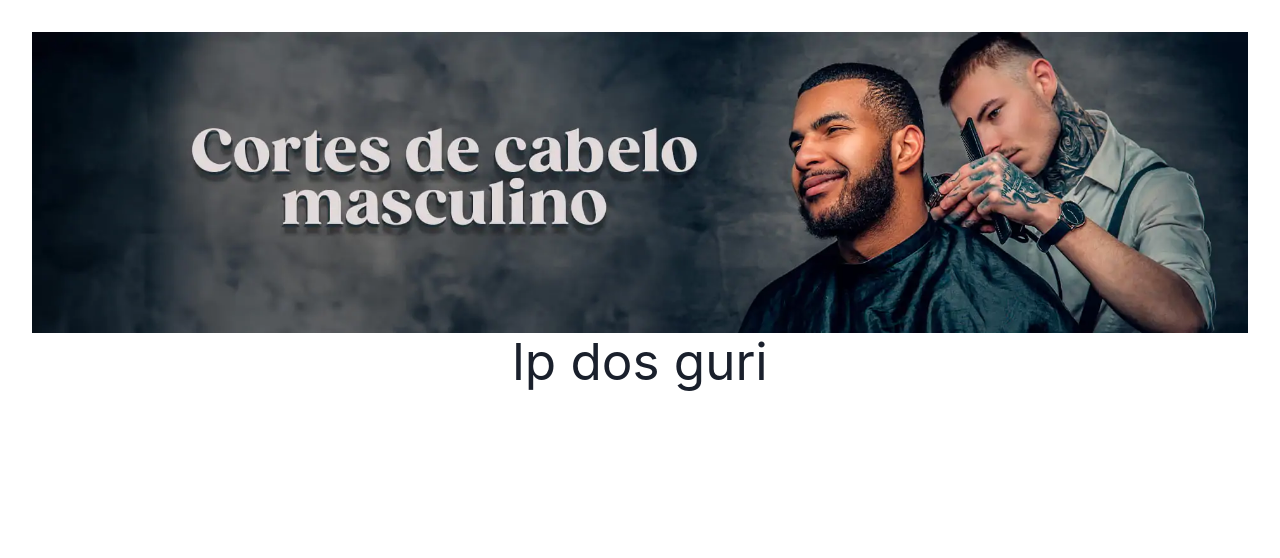
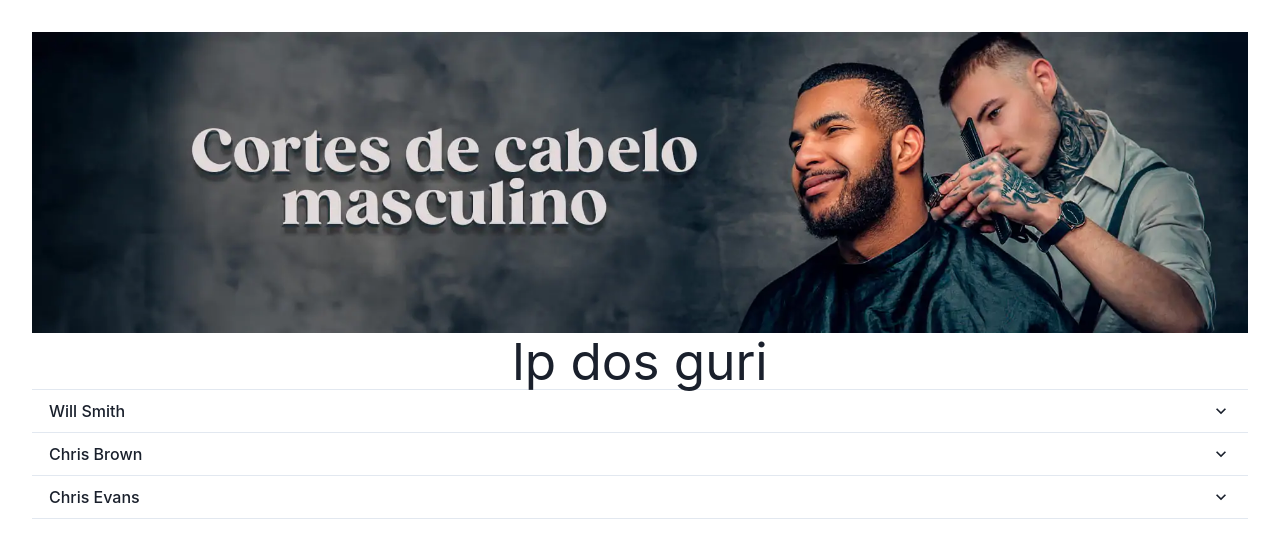
Before and after one commit to FlavioWillian/react-dos-guri, a React (Vite) app: page / in a window 1280 px wide. Shown: the top 558 px of the page. Built offline with nearby package versions, Linux system fonts and the light colour scheme.

Commit message:
solução da repetição do  accordion

```diff
--- a/src/App.tsx
+++ b/src/App.tsx
@@ -6,34 +6,25 @@ import { AccordionComponent } from './components/accordion/accordionComponent'
 function App() {
   const faq = [
     {
-      title: "Will Smth",
-      description:"lorem  lorem lorem lorem"
+      title: "Will Smith",
+      subTitulo: "lorem  lorem lorem lorem"
     },
     {
-      title:"Chris Brown",
-      description:"lorem  lorem lçmckçlwknwknvwv"
+      title: "Chris Brown",
+      subTitulo: "lorem  lorem lçmckçlwknwknvwv"
     },
     {
-      title:"Chris Evans",
-      description:"lorem  capitan capitan capitan"
+      title: "Chris Evans",
+      subTitulo: "lorem  capitan capitan capitan"
     }
   ]
   return (
-
     <>
-    <Banner Size='full'
-    image='./src/assets/cortes-de-cabelo-masculino.webp'
-    alt='banner cortes cabelos masculinos'
-    title='lp dos guri'></Banner>
-    {
-      faq.map(function(faqResult) {
-        <AccordionComponent title={faqResult.title}
-        subTitulo={faqResult.description}
-        ></AccordionComponent>
-
-      })
-    }
-
+      <Banner Size='full'
+        image='./src/assets/cortes-de-cabelo-masculino.webp'
+        alt='banner cortes cabelos masculinos'
+        title='lp dos guri' />
+      <AccordionComponent contentFaq={faq} />
     </>
   )
 }
--- a/src/components/accordion/accordionComponent.tsx
+++ b/src/components/accordion/accordionComponent.tsx
@@ -7,28 +7,35 @@ import {
     Box,
 } from '@chakra-ui/react';
 import React from 'react';
-interface AccordionProps{
-    title?: string;
-    subTitulo?: string;
+interface AccordionProps {
+    contentFaq: accordionGuris[];
 }
+
+export type accordionGuris = {
+    title: string;
+    subTitulo: string;
+};
 
 export const AccordionComponent: React.FC<AccordionProps> = props => {
     return (
         <>
             <Accordion>
-            <AccordionItem>
+                {props.contentFaq.map(function (faqResult: any, index: number) {
+                    return <AccordionItem key={index}>
                         <h2>
                             <AccordionButton>
                                 <Box as="span" flex='1' textAlign='left'>
-                        {props.title}
+                                    {faqResult.title}
                                 </Box>
                                 <AccordionIcon />
                             </AccordionButton>
                         </h2>
                         <AccordionPanel pb={4}>
-                    {props.subTitulo}
+                            {faqResult.subTitulo}
                         </AccordionPanel>
                     </AccordionItem>
+                })}
+
             </Accordion>
         </>
     )
```
Lines whose indentation alone changed are shown as unchanged.
